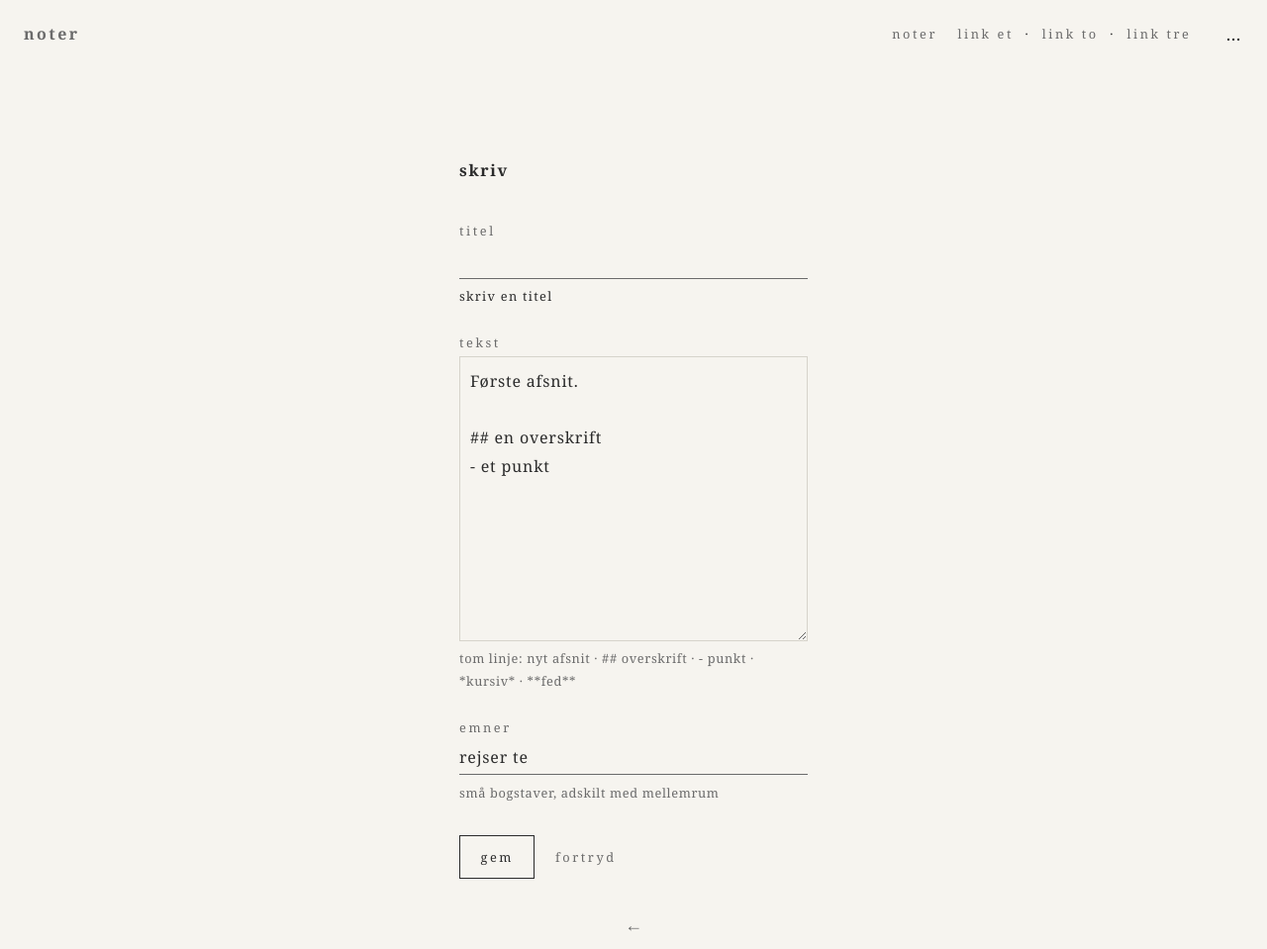
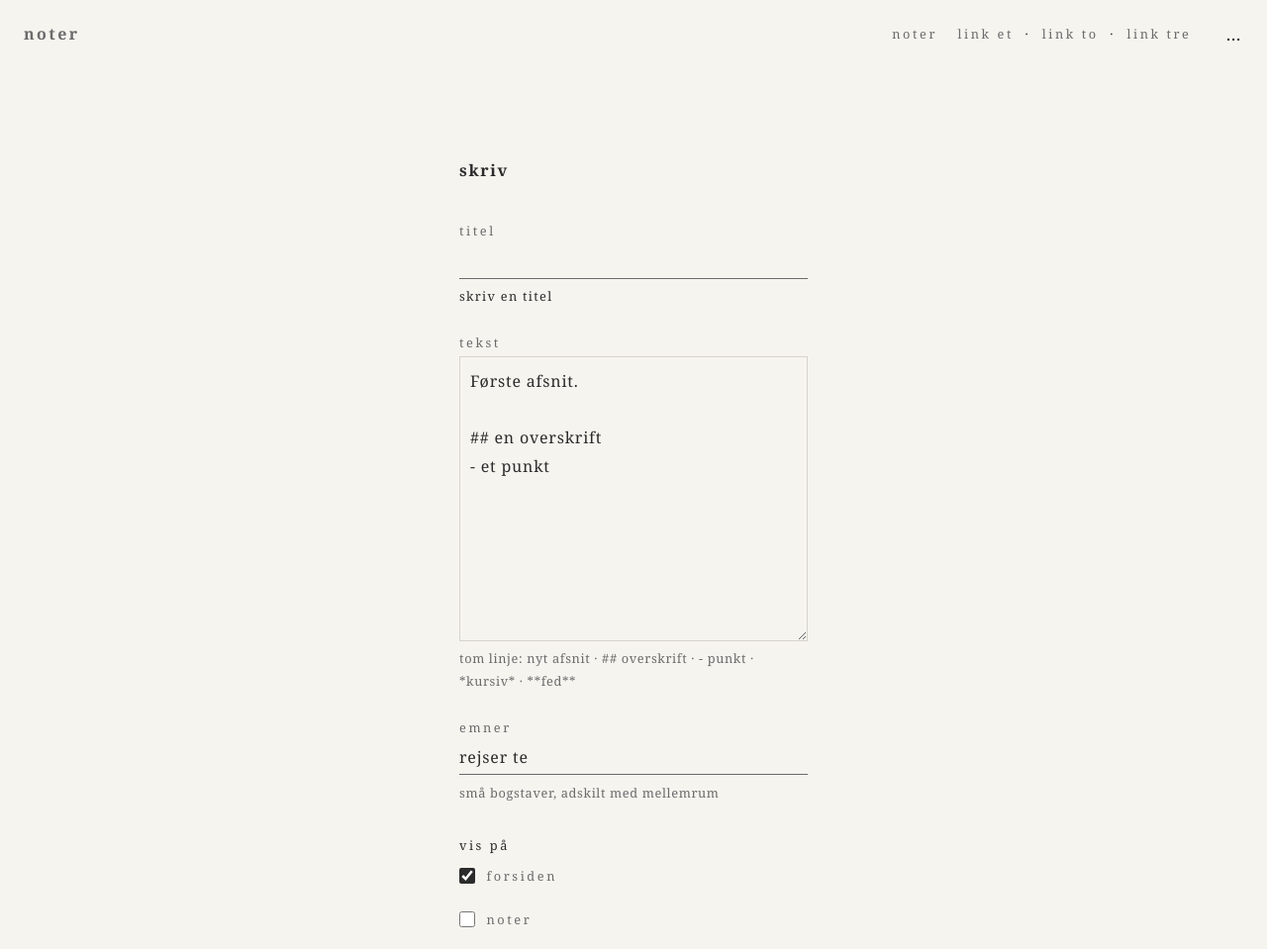
Before and after one commit to huyvunl/hyvnl-theme, a plain HTML site: page site/form.html in a window 1280 px wide. Shown: the top 959 px of the page at 99% size. Drawn offline with Linux system fonts and the light colour scheme.

Commit message:
feat: the choices piece (1.4.0)
Co-Authored-By: Claude Sonnet 5.5 <noreply@anthropic.com>

```diff
--- a/site/form.html
+++ b/site/form.html
@@ -44,6 +44,10 @@
     <label class="field-label" for="emner">emner</label>
     <input class="field" id="emner" name="emner" type="text" value="rejser te">
     <p class="hint">små bogstaver, adskilt med mellemrum</p>
+    <fieldset class="choices"><legend>vis på</legend>
+      <label class="choice"><input type="checkbox" name="vis" value="forside" checked>forsiden</label>
+      <label class="choice"><input type="checkbox" name="vis" value="noter">noter</label>
+    </fieldset>
     <div class="actions"><button class="button" type="submit">gem</button><a href="/log.html">fortryd</a></div>
   </form>
   <a class="back" href="/" aria-label="Tilbage til forsiden">←</a>
--- a/site/theme.css
+++ b/site/theme.css
@@ -1,4 +1,4 @@
-/* hyvnl-theme 1.3.0
+/* hyvnl-theme 1.4.0
    The shared look for my sites: ink on paper, lots of empty space.
    Don't edit this copy. Change it in the hyvnl-theme repo, then copy it in again.
    Guide: GUIDE.md in the hyvnl-theme repo. */
@@ -312,6 +312,27 @@ a, .lock-icon { transition: color var(--ink-fade) ease; }
 .button:hover { background: var(--ink); color: var(--paper); }
 .button:focus-visible { outline: 1px solid var(--ink); outline-offset: 4px; }
 
+/* ---------- choices: checkboxes in a group, no script ----------
+   A <fieldset class="choices"> with a <legend>, one <label class="choice"> per box. Can sit inside a .form. */
+.choices { margin: 2em 0 0; padding: 0; border: 0; min-width: 0; }
+.choices legend { padding: 0; font-size: var(--size-menu); letter-spacing: 0.2em; color: var(--ink); }
+.choices legend + .field-label { margin-top: 1.2em; }
+.choices .choices { margin-top: 2em; }
+.choice {
+  display: flex;
+  align-items: center;
+  gap: 0.9em;
+  min-height: var(--tap);
+  font-size: var(--size-menu);
+  letter-spacing: 0.2em;
+  color: var(--grey);
+  cursor: pointer;
+}
+.choice input { flex: none; width: 16px; height: 16px; margin: 0; accent-color: var(--ink); cursor: pointer; }
+.choice input:focus-visible { outline: 1px solid var(--ink); outline-offset: 4px; }
+.choices + .actions { margin-top: 1.2em; }
+.form + .form { margin-top: 3.6em; }
+
 /* ---------- lock: the icon turns into a password field, no script ---------- */
 .lock-field {
   width: 0; opacity: 0; padding: 4px 0; margin: 0;
```
Also changed, not shown: specimen/index.html (+1 -0 lines), specimen/screens/pieces.png, 1 other file.
